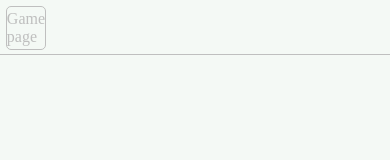
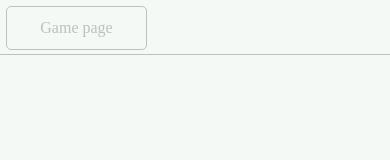
Before and after one commit to roeechaimo/mem-game, a React (Create React App) app: page / in a window 390 px wide. Shown: the top 160 px of the page. Built offline with nearby package versions, Linux system fonts and the light colour scheme.

Commit message:
adjust header style

```diff
--- a/src/AppHeader/AppHeader.scss
+++ b/src/AppHeader/AppHeader.scss
@@ -26,3 +26,13 @@ div.header-container {
     }
   }
 }
+
+@media screen and (max-width: 480px) {
+  div.header-container {
+    nav {
+      div.header-item {
+        flex: 0.3 1 10%;
+      }
+    }
+  }
+}
```
